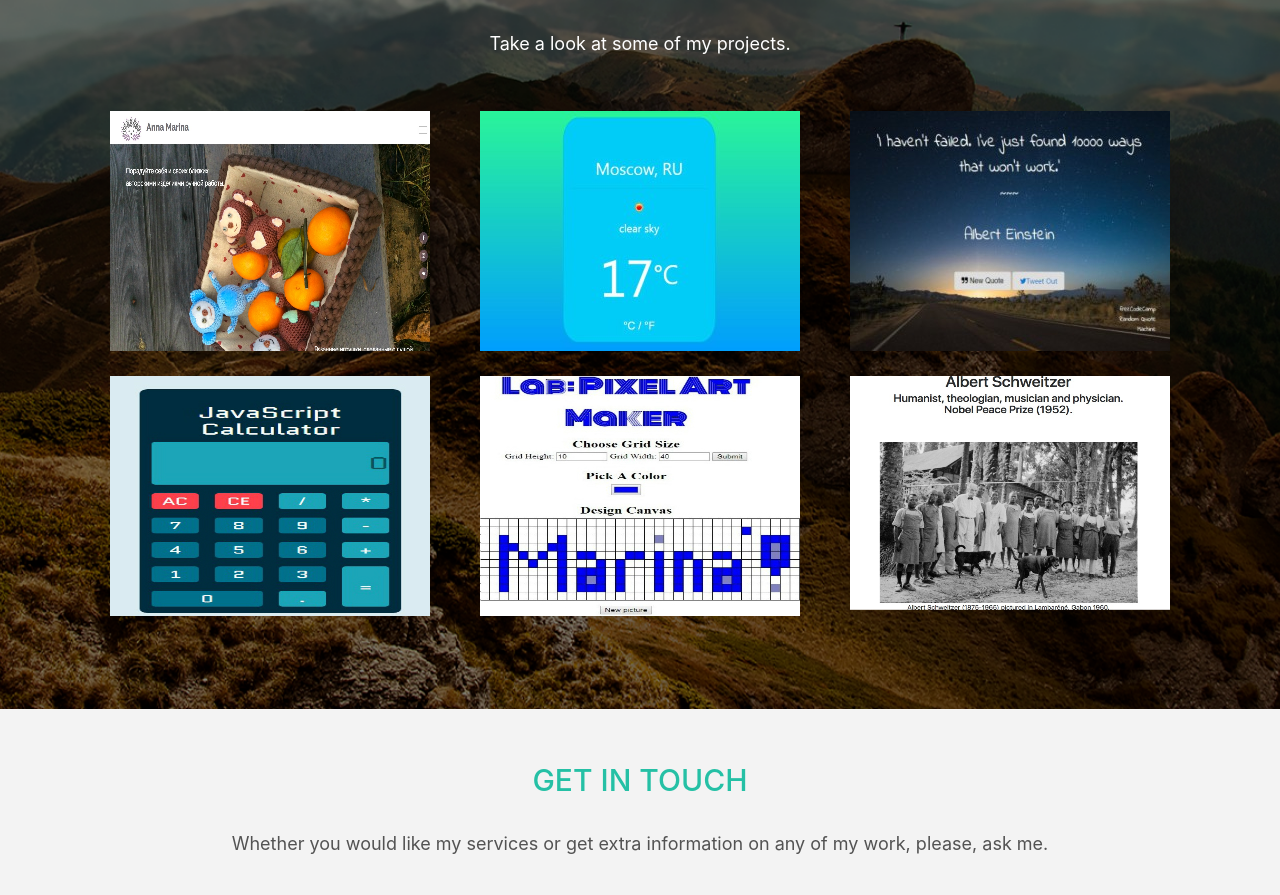
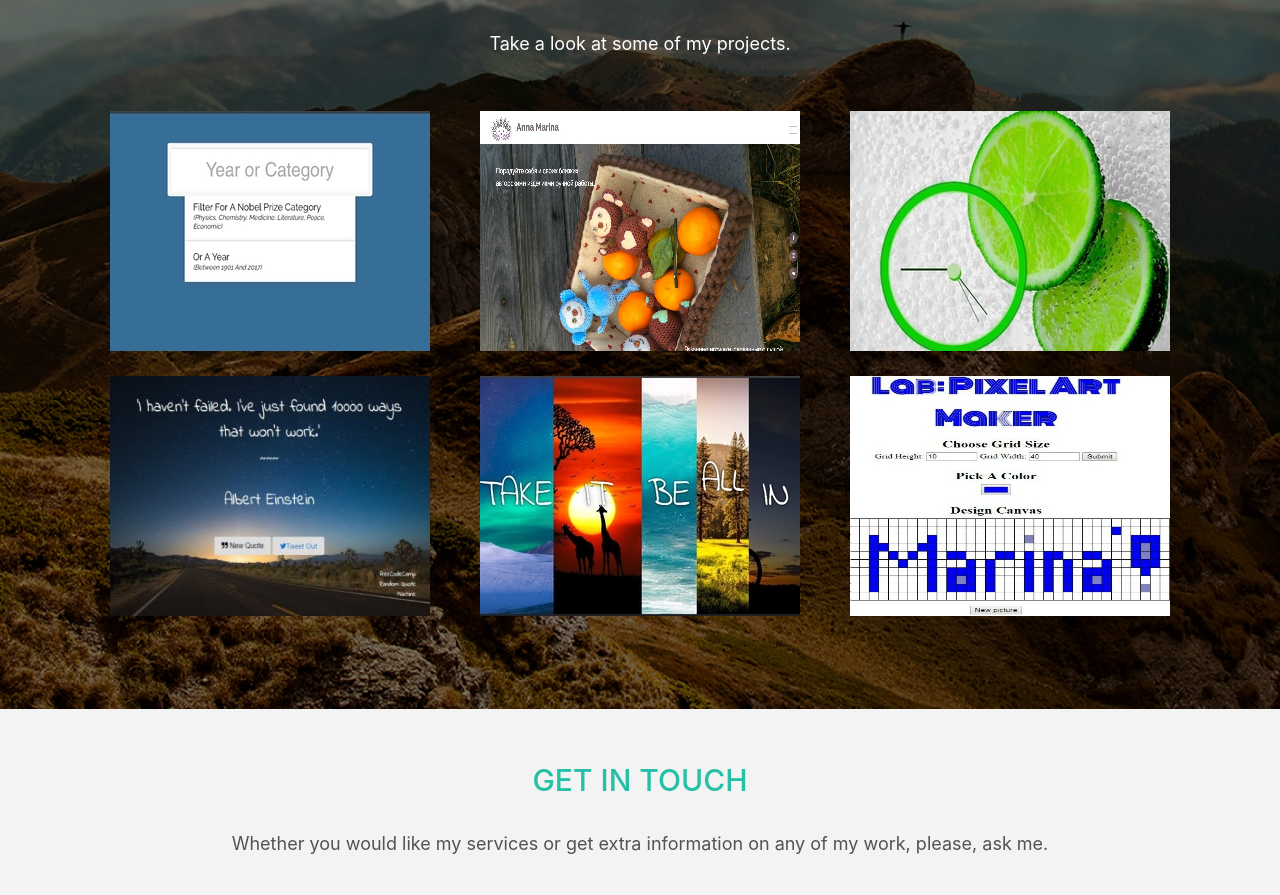
Before and after one commit to radugas/myPortfolio, a plain HTML site: page index.html in a window 1280 px wide. Shown: the part 1691-2586 px from the top of the page. Drawn offline with nearby package versions, Linux system fonts and the light colour scheme.

Commit message:
update works

```diff
--- a/index.html
+++ b/index.html
@@ -56,11 +56,15 @@
             <div class="container flex-container">
 
                 <div>
+                    <a href="https://codepen.io/Radugas/full/VBOPVg/" target="_blank"><img id="work4" class="img-responsive works-img" src="img/filter.jpg" alt="image of filter project"></a>
+                </div>
+
+                <div>
                     <a href="https://radugas.github.io/annamarina.github.io/" target="_blank"><img id="work4" class="img-responsive works-img" src="img/AnnaMarinaPage.jpg" alt="image of project"></a>
                 </div>
 
                 <div>
-                    <a href="https://codepen.io/Radugas/full/qjboQE/" target="_blank"><img id="work1" class="img-responsive works-img" src="img/weatherApp.jpg" alt="image of project"></a>
+                    <a href="https://codepen.io/Radugas/full/LBqKNM/" target="_blank"><img id="work1" class="img-responsive works-img" src="img/clock.jpg" alt="image of clock project"></a>
                 </div>
 
                 <div>
@@ -68,16 +72,14 @@
                 </div>
 
                 <div>
-                    <a href="https://codepen.io/Radugas/full/POJwEy/" target="_blank"><img id="work3" class="img-responsive works-img" src="img/JavaScript Calculator .jpg" alt="image of project"></a>
+                    <a href="https://codepen.io/Radugas/full/qywwzO/" target="_blank"><img id="work3" class="img-responsive works-img" src="img/flex-gal.jpg" alt="image of flex galery project"></a>
                 </div>
 
                 <div>
                     <a href="https://codepen.io/Radugas/full/aVwxjV/" target="_blank"><img id="work4" class="img-responsive works-img" src="img/PixelArt.jpg" alt="image of project"></a>
                 </div>
 
-                <div>
-                    <a href="https://codepen.io/Radugas/full/rjQLmG/" target="_blank"><img id="work4" class="img-responsive works-img" src="img/TributePageFreecodecamp .jpg" alt="image of project"></a>
-                </div>
+
 
             </div>
         </div>
```
Also changed, not shown: img/clock.jpg (added), img/filter.jpg (added), img/flex-gal.jpg (added).
